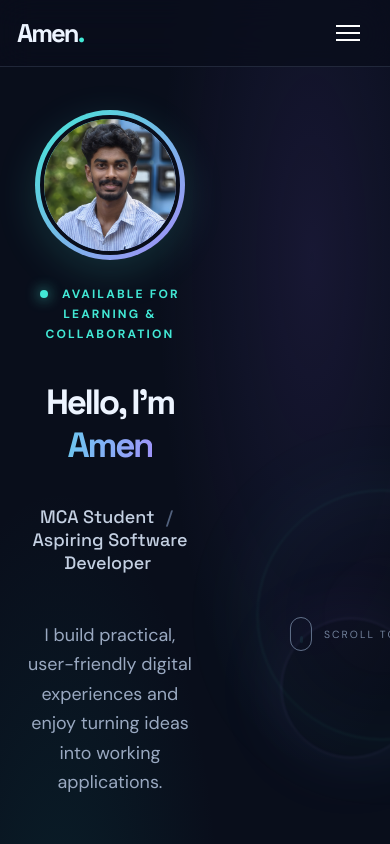
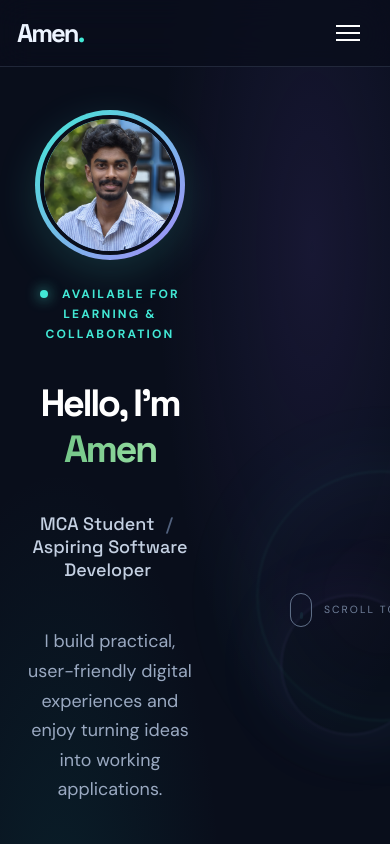
Before and after one commit to amentabraham07-blip/amen-portfolio, a plain HTML site: page index.html in a window 390 px wide. Shown: the top 844 px of the page. Drawn offline with Linux system fonts and the light colour scheme.

Commit message:
Force hero text to show on mobile
Add media query to ensure hero text visibility on mobile devices.

```diff
--- a/style.css
+++ b/style.css
@@ -463,3 +463,32 @@ html {
     gap: 10px;
   }
 }
+/* FORCE HERO TEXT TO SHOW ON MOBILE */
+@media screen and (max-width: 768px) {
+
+  .hero-content .reveal,
+  .hero-content .reveal.visible,
+  .hero-content h1,
+  .hero-content h1 span {
+    opacity: 1 !important;
+    visibility: visible !important;
+    transform: none !important;
+    clip-path: none !important;
+    display: block !important;
+  }
+
+  .hero-content h1 {
+    color: #ffffff !important;
+    font-size: 38px !important;
+    text-align: center !important;
+    position: relative;
+    z-index: 10;
+  }
+
+  .hero-content .gradient-text {
+    background: linear-gradient(90deg, #65bd7d, #a5e6ad);
+    -webkit-background-clip: text;
+    background-clip: text;
+    -webkit-text-fill-color: transparent;
+  }
+}
```
